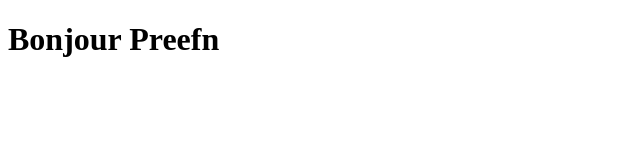
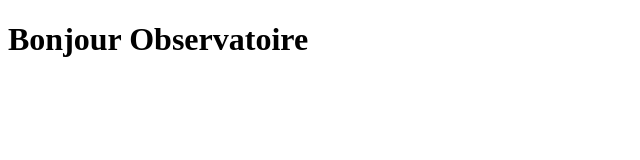
Before and after one commit to Mohamed-Konate/test-project-html, a plain HTML site: page index.html in a window 1280 px wide. Shown: the whole page, without its empty margins (0-640 px from the left). Drawn offline with Linux system fonts and the light colour scheme.

Commit message:
observatoir

```diff
--- a/index.html
+++ b/index.html
@@ -7,7 +7,7 @@
 </head>
 <body>
 
-        <h1>Bonjour Preefn</h1>
+        <h1>Bonjour Observatoire</h1>
 
 </body>
 </html>
```
